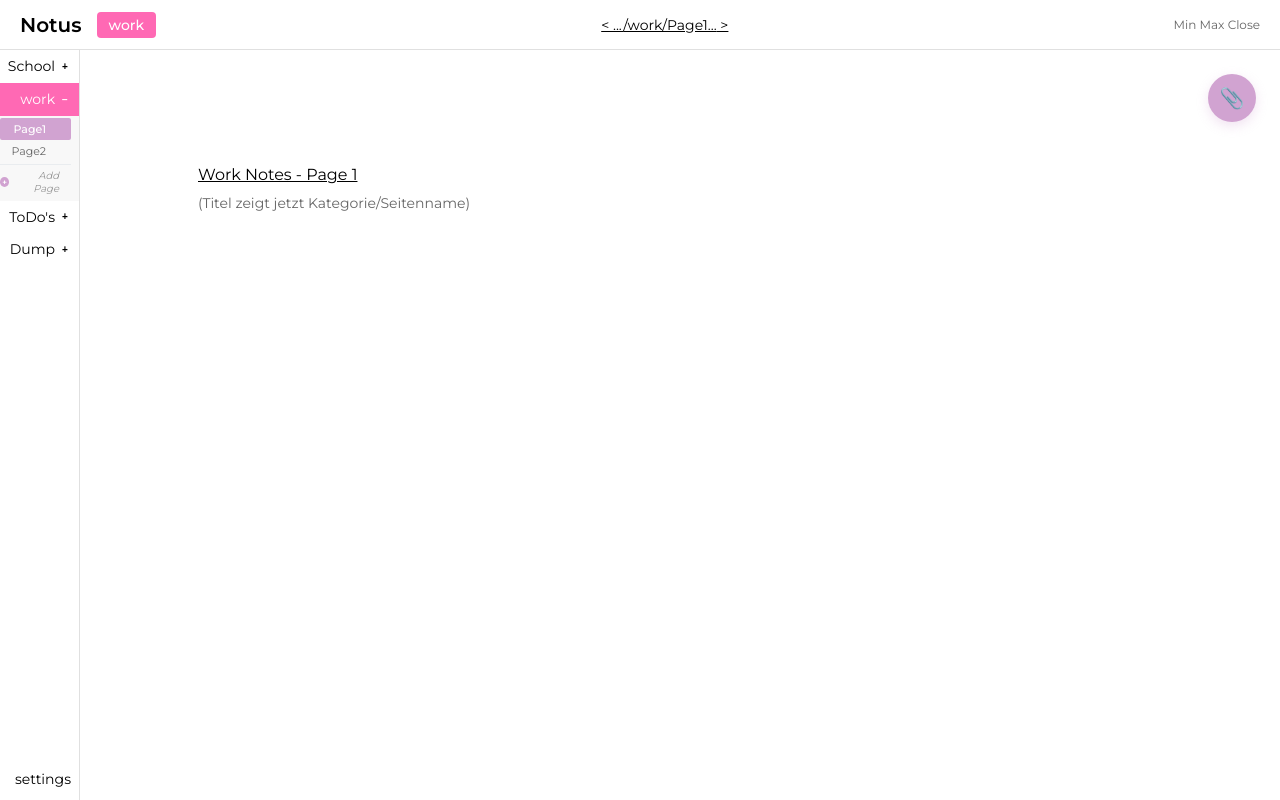
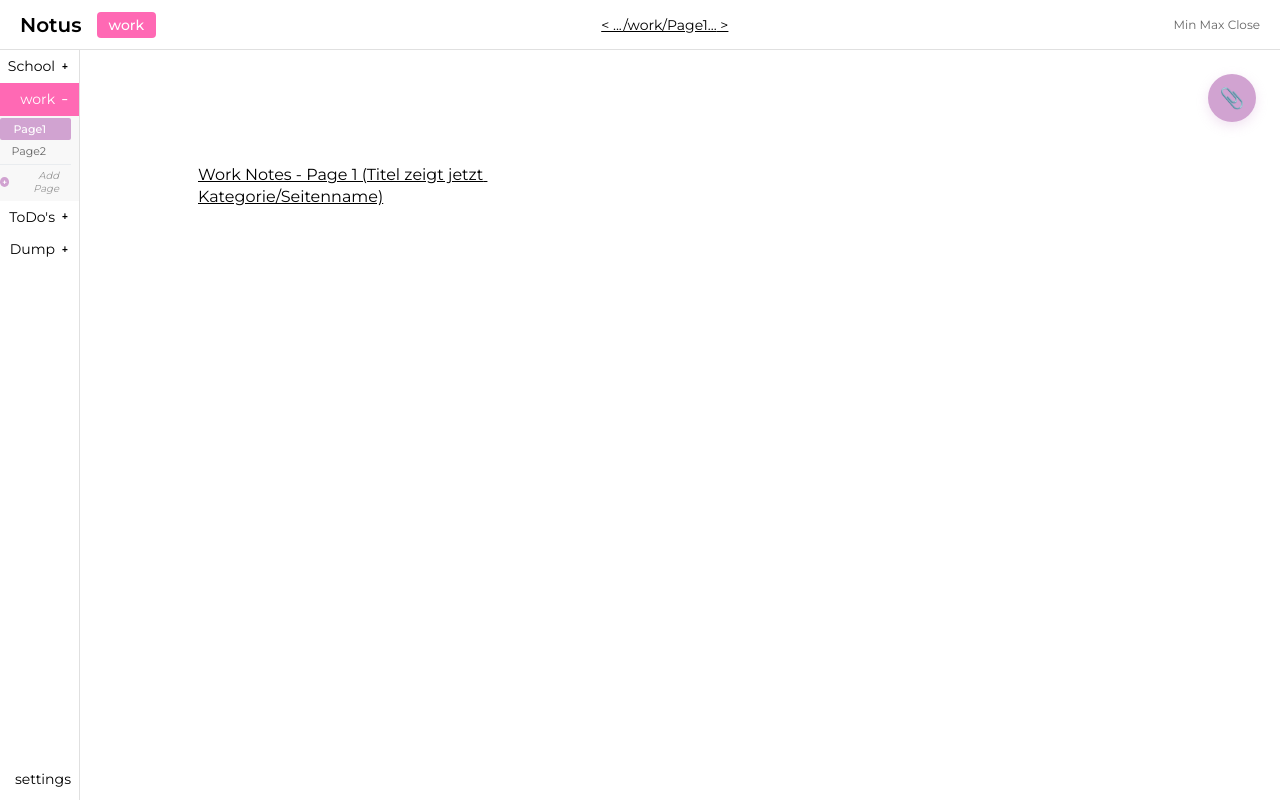
Before and after one commit to SteeveeG/Noting, a React (Vite) app in the folder app/: page / in a window 1280 px wide. Built offline with nearby package versions, Linux system fonts and the light colour scheme.

Commit message:
removed parseContent

```diff
--- a/app/src/components/textfield/textfield.jsx
+++ b/app/src/components/textfield/textfield.jsx
@@ -35,20 +35,6 @@ function TextField({
     }
   }, [isEditing]);
 
-  // Parse content to separate main text and sub text
-  const parseContent = useCallback((text) => {
-    if (!text) return { mainText: '', subText: '' };
-
-    const match = text.match(/^(.*?)\s*\((.*?)\)\s*$/);
-    if (match) {
-      return {
-        mainText: match[1].trim(),
-        subText: match[2].trim()
-      };
-    }
-
-    return { mainText: text, subText: '' };
-  }, []);
 
   // Handle text change
   const handleTextChange = useCallback((e) => {
@@ -74,7 +60,7 @@ function TextField({
   }, [id, isDragging, isResizing, onTextFieldClick]);
 
   // Handle key press
-  const handleKeyPress = useCallback((e) => {
+  const handleKeyDown = useCallback((e) => {
     if (e.key === 'Enter' && !e.shiftKey) {
       e.preventDefault();
       onTextFieldClick(null);
@@ -82,6 +68,11 @@ function TextField({
     if (e.key === 'Escape') {
       e.preventDefault();
       onTextFieldClick(null);
+    }
+    // Allow Tab key to work normally
+    if (e.key === 'Tab') {
+      // Don't prevent default - let Tab work normally
+      return;
     }
   }, [onTextFieldClick]);
 
@@ -180,7 +171,6 @@ function TextField({
     setIsDragging(false);
   }, []);
 
-  const { mainText, subText } = parseContent(localContent);
 
   return (
     <div
@@ -237,23 +227,17 @@ function TextField({
           className={css.textarea}
           value={localContent}
           onChange={handleTextChange}
-          onKeyDown={handleKeyPress}
-          placeholder="Enter main text (optional sub text in parentheses)"
+          onKeyDown={handleKeyDown}
+          placeholder="Enter text"
           spellCheck={false}
         />
       ) : (
         <div className={css.textDisplay}>
-          {mainText && (
+          {localContent ? (
             <div className={css.mainText}>
-              {mainText}
+              {localContent}
             </div>
-          )}
-          {subText && (
-            <div className={css.subText}>
-              ({subText})
-            </div>
-          )}
-          {!mainText && !subText && (
+          ) : (
             <div style={{ color: '#999999', fontStyle: 'italic' }}>
               Click to edit
             </div>
```
